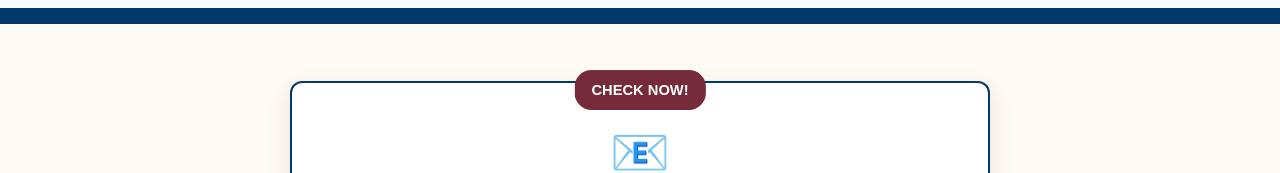
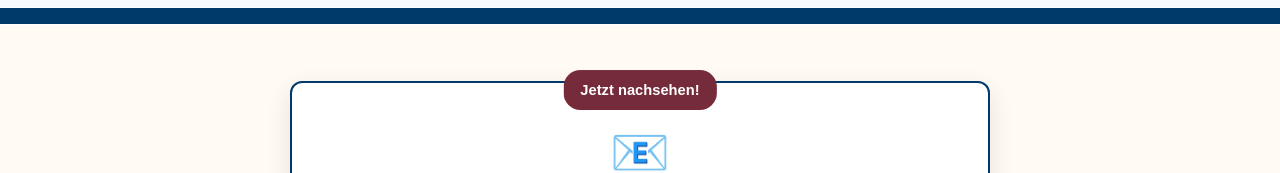
Before and after one commit to Nello29/stimmgabeltherapie, a plain HTML site: page danke/index.html in a window 1280 px wide. Shown: the part 209-382 px from the top of the page. Drawn offline with Linux system fonts and the light colour scheme.

Commit message:
Update index.html

```diff
--- a/danke/index.html
+++ b/danke/index.html
@@ -360,7 +360,7 @@
   <section class="email-check">
     <div class="container">
       <div class="email-container text-center">
-        <span class="urgent-badge">CHECK NOW!</span>
+        <span class="urgent-badge">Jetzt nachsehen!</span>
 
         <div class="email-icon">📧</div>
         <h2 class="email-headline">Dein kostenloses Buch wartet in deinem E-Mail-Posteingang!</h2>
```
